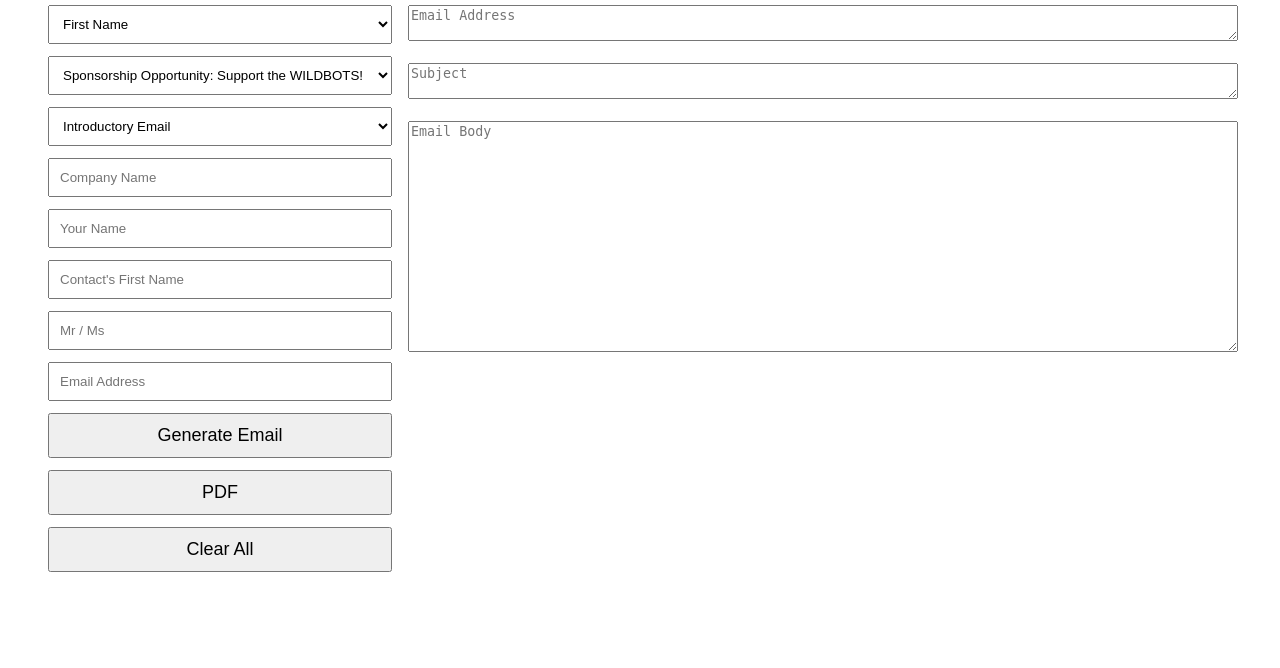
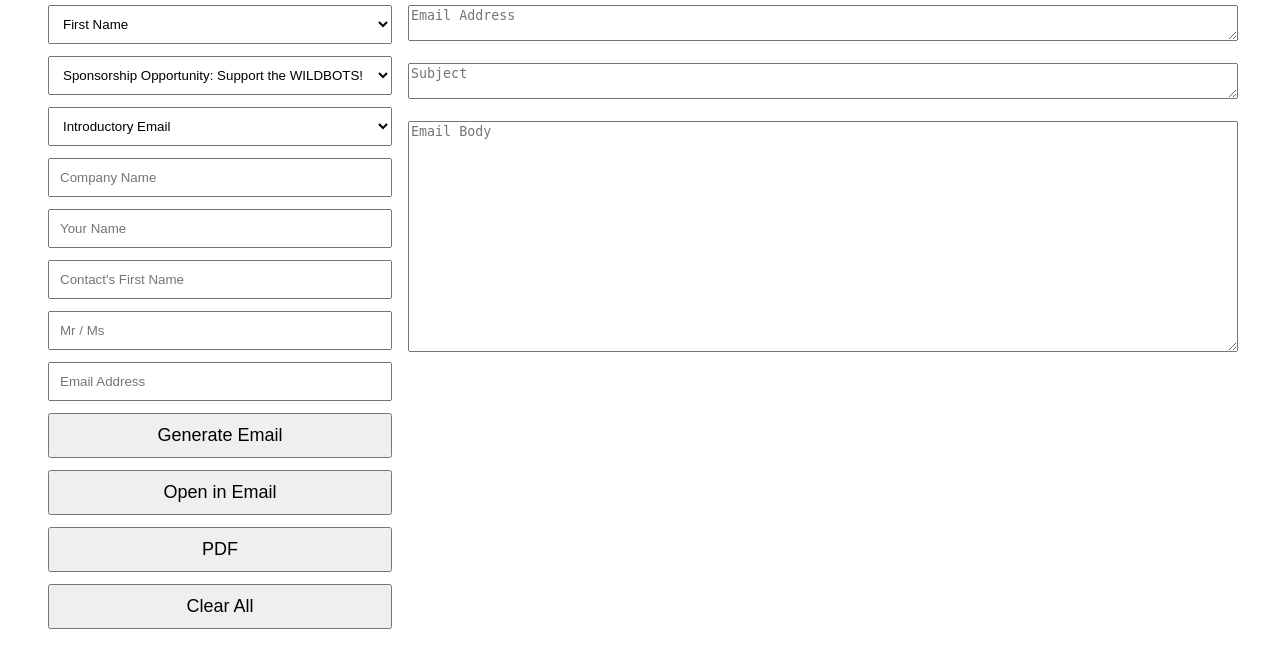
Before and after one commit to IlliaMarkovCA/wstv2, a Flask app: page / in a window 1280 px wide. Shown: the part 117-785 px from the top of the page. Run offline with Flask 3, Linux system fonts and the light colour scheme.

Commit message:
Adding the ability to pen in wmail with just a button

```diff
--- a/templates/index.html
+++ b/templates/index.html
@@ -105,7 +105,9 @@ textarea {
         Generate Email
     </button>
 
-
+    <button type="button" class="button-size" onclick="createEmailLink()">
+        Open in Email
+    </button>
 
     <!-- Submits to Flask -->
     <button formaction="/pdf" formmethod="post" class="button-size">
@@ -187,6 +189,20 @@ function clearAll() {
     document.getElementById("previewEmail").value = "";
 }
 
+function createEmailLink() {
+    const email = document.getElementById("previewEmailAddress").value || document.getElementById("emailAddress").value;
+    const subject = document.getElementById("previewSubject").value || document.getElementById("title").value;
+    const body = document.getElementById("previewEmail").value || "";
+
+    if (!email) {
+        alert("Please enter an email address before opening the email.");
+        return;
+    }
+
+    const gmailUrl = `https://mail.google.com/mail/?view=cm&fs=1&to=${encodeURIComponent(email)}&su=${encodeURIComponent(subject)}&body=${encodeURIComponent(body)}`;
+    window.open(gmailUrl, "_blank");
+}
+
 function generateEmail() {
     const company = document.getElementById("company").value;
     const name = document.getElementById("name").value;
```
